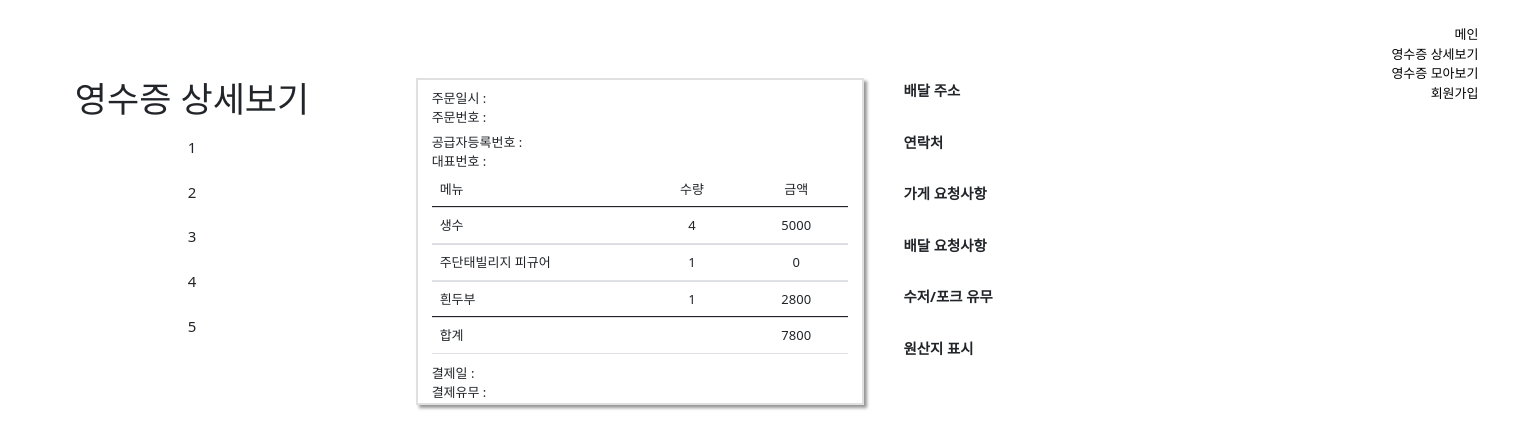
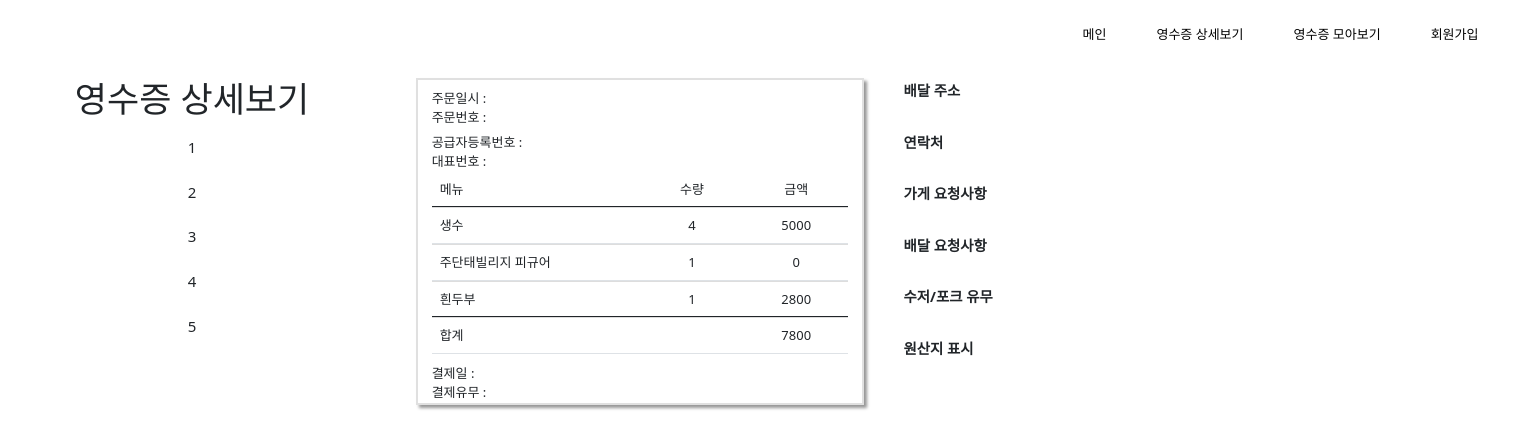
Before and after one commit to QReceipt/Front-Prototype, a React (Create React App) app: page /#/detail in a window 1536 px wide. Shown: the top 448 px of the page. Built offline with nearby package versions, Linux system fonts and the light colour scheme; the HTML template or start-up script is replaced by a standard one.

Commit message:
21/05/15 16:41 Main에서 반응형 수정, Nav 수정

```diff
--- a/src/component/Main.css
+++ b/src/component/Main.css
@@ -1,6 +1,6 @@
 @media (min-width : 1400px){
     .classBody {
-        width : 800px;
+        width : 700px;
         height : auto;
     }
 }
--- a/src/component/Main.js
+++ b/src/component/Main.js
@@ -9,7 +9,6 @@ let DetailBody = styled.div `
 `;
 
 let LoginForm = styled.div `
-    width: 32%;
     margin-inline: auto;
     position:absolute;
 `;
@@ -25,9 +24,9 @@ function Main() {
             <div className="menu row">
                 <Navigation className="col-12"/>
             </div>
-            <div id = "classBody">
+            <div>
                 <Title className="row">QReceipt</Title>
-                <LoginForm className="row text-center">
+                <LoginForm  className="classBody row text-center">
                     <Receipt form="false"/>
                 </LoginForm>
             </div>
--- a/src/component/Navigation.css
+++ b/src/component/Navigation.css
@@ -1,5 +1,4 @@
 .plusFun {
-    display : inline;
     font-size : 150%;
     height:8%;
     margin : 25px;
@@ -35,6 +34,13 @@
     transition: transform 0.3s ease;
 }
 
+@media (min-width : 1000px){
+    .navLi{
+        margin-block:50px;
+        display: inline;
+    }
+}
+
 @media (max-width : 1000px){
     .navLi{
         margin-block:50px;
```
